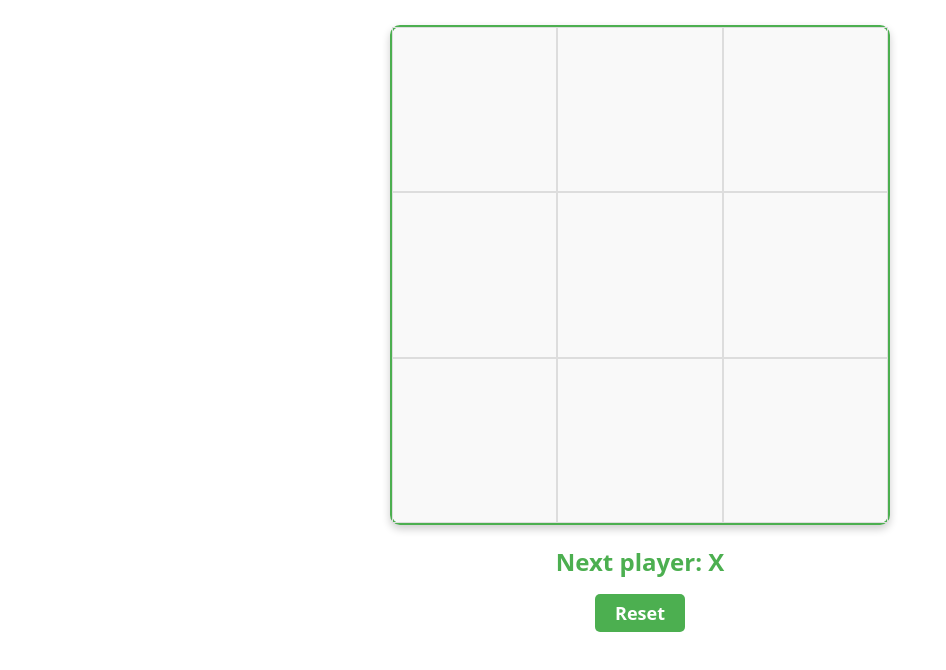
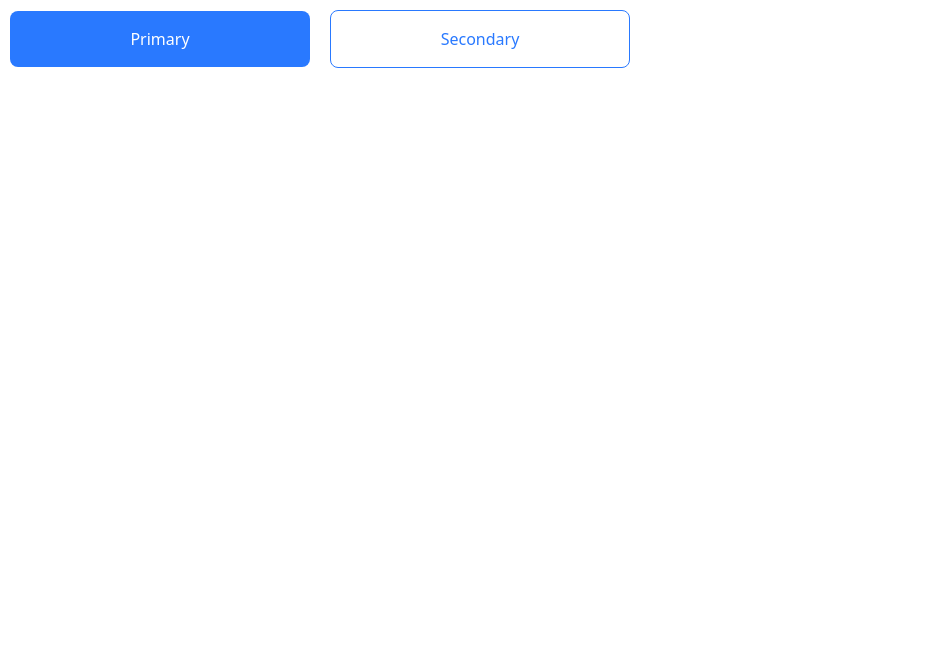
Before and after one commit to DungKM/evondev-reactjs-course, a React (Vite) app: page / in a window 1280 px wide. Shown: the top 670 px of the page, without its empty margins (0-946 px from the left). Built offline with nearby package versions, Linux system fonts and the light colour scheme.

Commit message:
Feat: add Button component with styling and integrate into App component

```diff
--- a/package.json
+++ b/package.json
@@ -25,6 +25,7 @@
     "eslint-plugin-react-refresh": "^0.4.19",
     "globals": "^15.15.0",
     "postcss": "^8.5.3",
+    "sass": "^1.86.3",
     "tailwindcss": "^3.4.17",
     "vite": "^6.2.0"
   }
--- a/src/App.jsx
+++ b/src/App.jsx
@@ -1,12 +1,13 @@
 import "./App.css";
-import Game from "./components/tictactoe/Game";
+import Button from "./components/button/buttton";
 
 
 // parent component
 const App = () => {
   return (
     <div>
-      <Game></Game>
+      <Button>Primary</Button>
+      <Button className="btn--secondary">Secondary</Button>
     </div>
   );
 };
--- /dev/null
+++ b/src/components/button/Button.scss
@@ -0,0 +1,17 @@
+.btn{
+    display: inline-block;
+    padding: 20px 30px;
+    color: white;
+    font-size: 16px;
+    background-color: #2979ff;
+    border-radius: 8px;
+    width: 300px;
+    border: none;
+    outline: none;
+    margin: 10px;
+    &--secondary{
+        background-color: transparent;
+        color: #2979ff;
+        border: 1px solid #2979ff;
+    }
+}
--- /dev/null
+++ b/src/components/button/buttton.jsx
@@ -0,0 +1,10 @@
+import './Button.scss';
+
+const Button = (props) => {
+    return (
+        <button className={`btn ${props.className || ''}`}>
+            {props.children}
+        </button>
+    );
+}
+export default Button;
```
Also changed, not shown: 1 other file (tests, documents, lock files or other folders).
